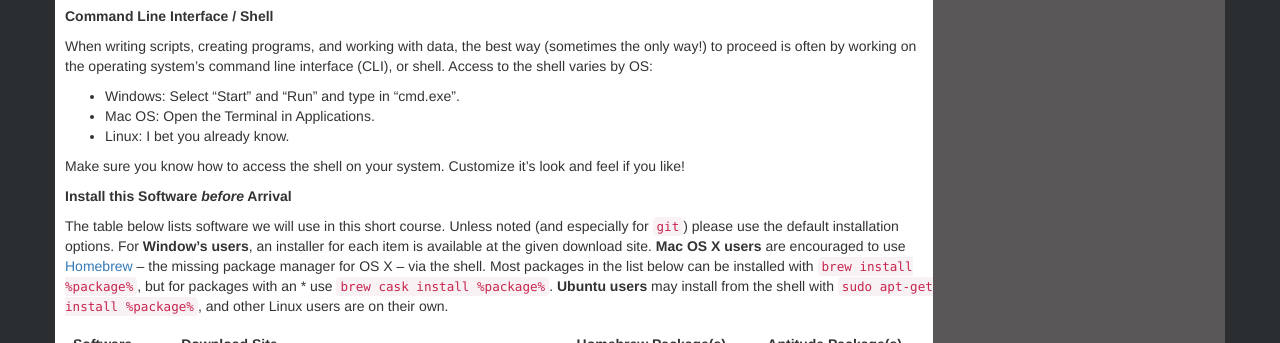
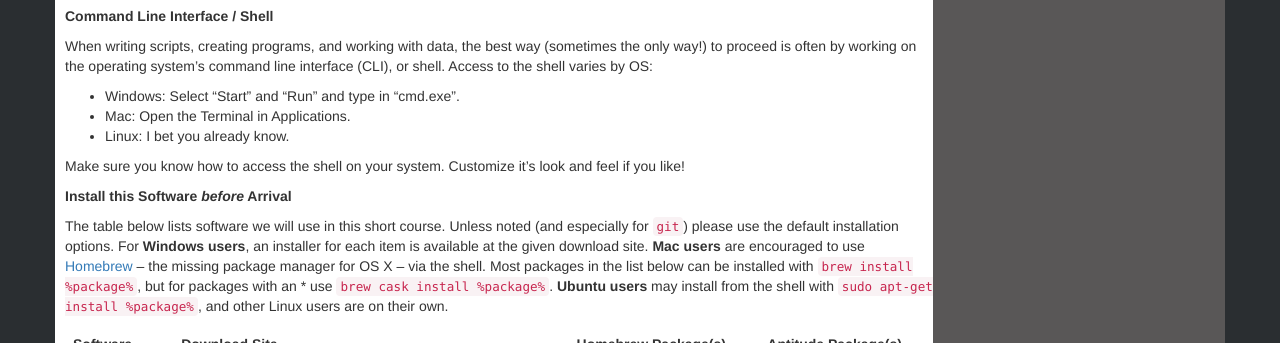
Before and after one commit to SESYNC-ci/syllabi, a Jekyll site: the page built from _posts/2016-07-19-computational-institute.md, in a window 1280 px wide. Shown: the part 2200-2543 px from the top of the page. Built offline with Jekyll 4.4.1, drawn with Linux system fonts in a browser that asks for light colours; nearby versions of some CDN libraries; comment, search, counter and statistics services are not loaded.

Commit message:
Update setup-non-sesync.md

```diff
--- a/_includes/setup-non-sesync.md
+++ b/_includes/setup-non-sesync.md
@@ -11,7 +11,7 @@ You operating system will have a default text editor (e.g. Notepad on Windows, T
 When writing scripts, creating programs, and working with data, the best way (sometimes the only way!) to proceed is often by working on the operating system's command line interface (CLI), or shell. Access to the shell varies by OS:
 
 - Windows: Select "Start" and "Run" and type in "cmd.exe".
-- Mac OS: Open the Terminal in Applications.
+- Mac: Open the Terminal in Applications.
 - Linux: I bet you already know.
 
 Make sure you know how to access the shell on your system. Customize it's look and feel if you like!
@@ -20,8 +20,8 @@ Make sure you know how to access the shell on your system. Customize it's look a
 
 The table below lists software we will use in this short course.
 Unless noted (and especially for `git`) please use the default installation options.
-For **Window's users**, an installer for each item is available at the given download site.
-**Mac OS X users** are encouraged to use [Homebrew](http://brew.sh){:target="_blank"} -- the missing package manager for OS X -- via the shell.
+For **Windows users**, an installer for each item is available at the given download site.
+**Mac users** are encouraged to use [Homebrew](http://brew.sh){:target="_blank"} -- the missing package manager for OS X -- via the shell.
 Most packages in the list below can be installed with `brew install %package%`, but for packages with an * use `brew cask install %package%`.
 **Ubuntu users** may install from the shell with `sudo apt-get install %package%`, and other Linux users are on their own.
 
```
